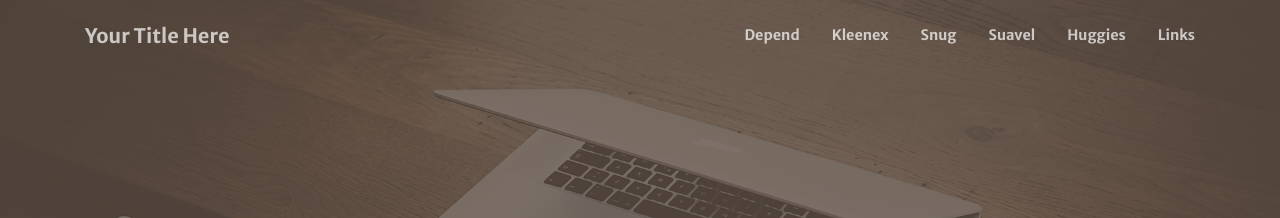
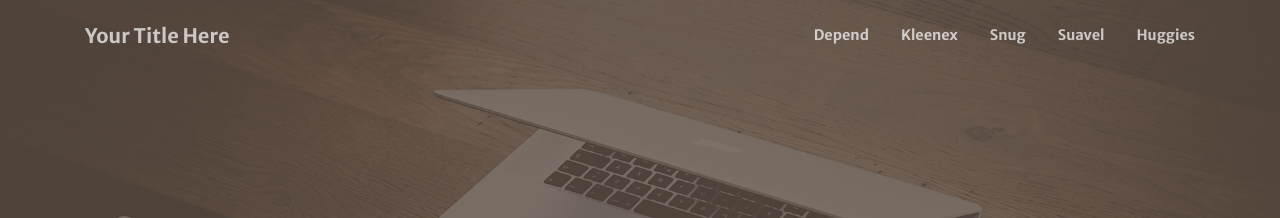
Before and after one commit to stackbit-projects/panoramic-whale-2ec88, a Jekyll site: the page built from index.md, in a window 1280 px wide. Shown: the top 218 px of the page. Built offline with Jekyll 4.4.1, drawn with Linux system fonts in a browser that asks for light colours; our own code applies the rules of GitHub Pages for plain Markdown files.

Commit message:
menus.yml: updated header

```diff
--- a/_data/menus.yml
+++ b/_data/menus.yml
@@ -9,5 +9,3 @@ header:
     url: '/#timeline'
   - title: Huggies
     url: '/#contacts'
-  - title: Links
-    url: /links
```
